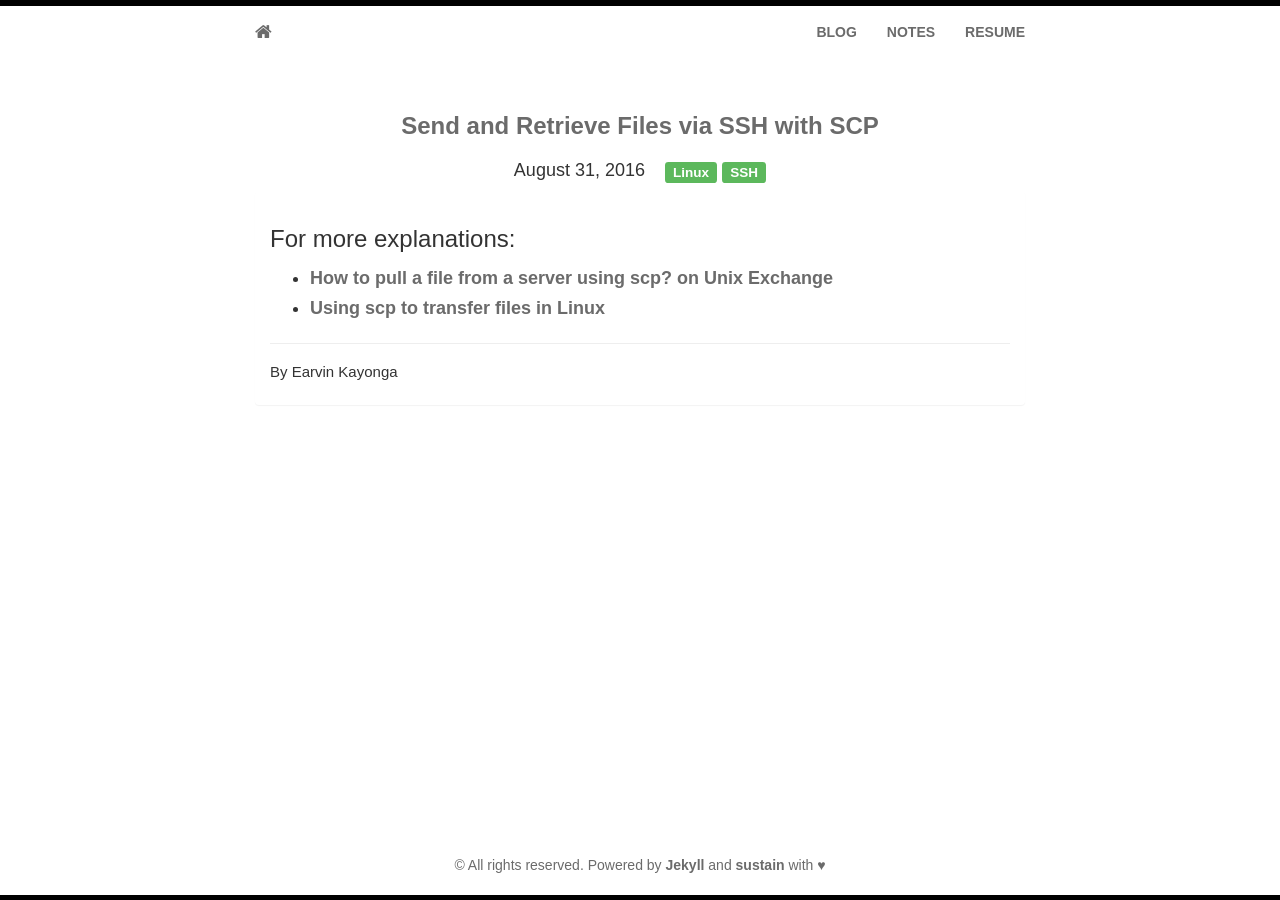
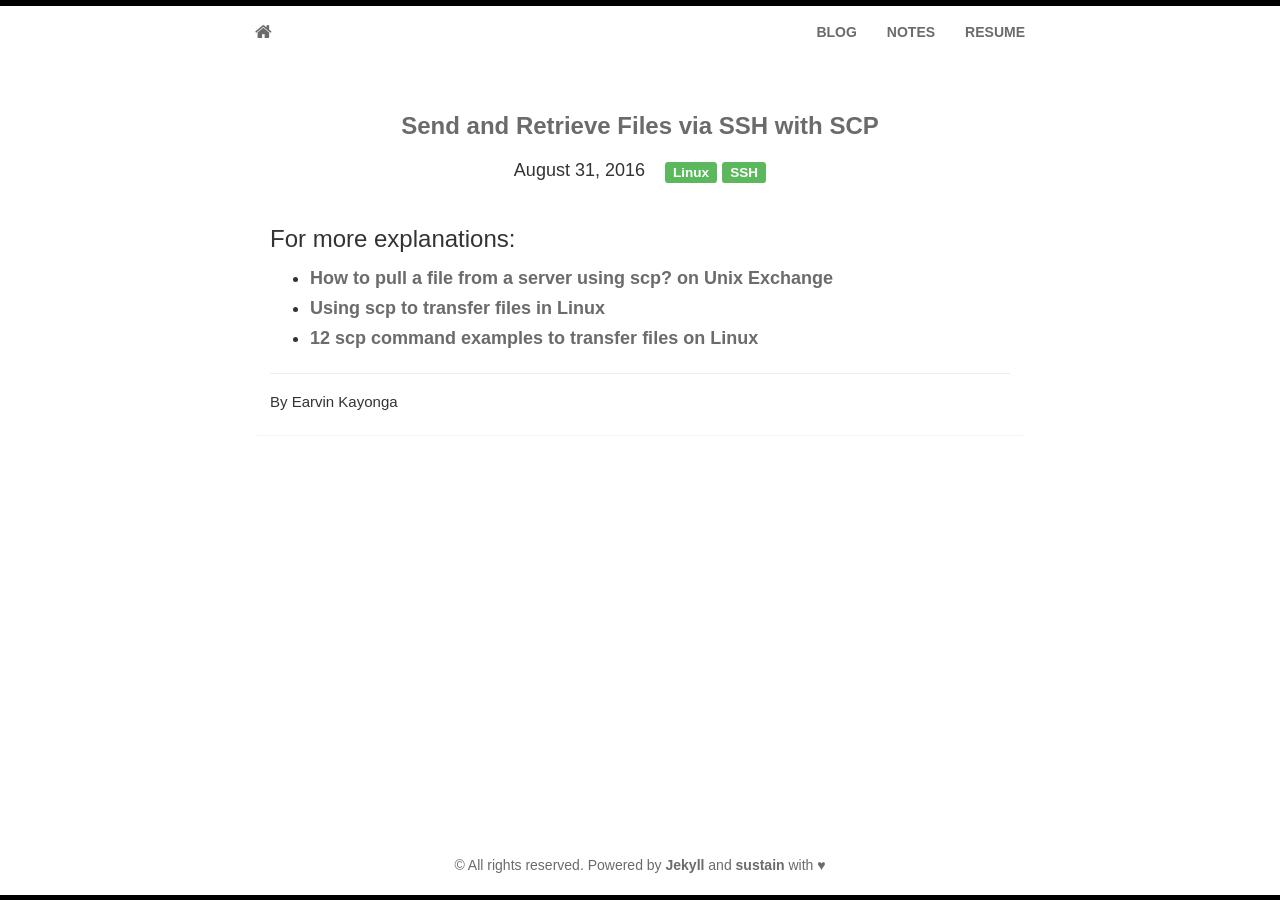
Before and after one commit to EarvinKayonga/earvin, a Jekyll site: the page built from blog/_notes/2016-08-31-note1.md, in a window 1280 px wide. Built offline with Jekyll 4.4.1, drawn with Linux system fonts in a browser that asks for light colours; some web fonts are replaced; Markdown is read by kramdown in place of the engine named in the settings.

Commit message:
more sources

```diff
--- a/blog/_includes/notes.html
+++ b/blog/_includes/notes.html
@@ -1,6 +1,7 @@
 <section id="projects">
     <div class="container">
         <h3>Development Notes</h3>
+        <h4>I just packed some useful stuff here, just in case</h4>
         <div class="panel panel-default">
             {% for note in site.notes %}
             <div class="panel-body">
--- a/blog/_notes/2016-08-31-note1.md
+++ b/blog/_notes/2016-08-31-note1.md
@@ -13,3 +13,4 @@ tags:
 ### For more explanations:
  - [How to pull a file from a server using scp? on Unix Exchange](http://unix.stackexchange.com/questions/22502/how-to-pull-a-file-from-a-server-using-scp)
  - [Using scp to transfer files in Linux](http://infohost.nmt.edu/tcc/help/xfer/scp.html)
+ - [12 scp command examples to transfer files on Linux](http://www.binarytides.com/linux-scp-command/)
```
